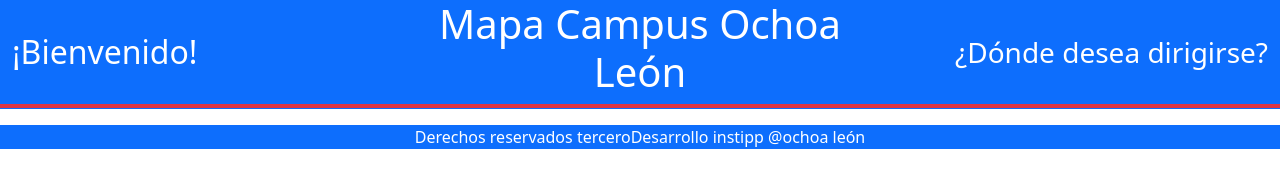
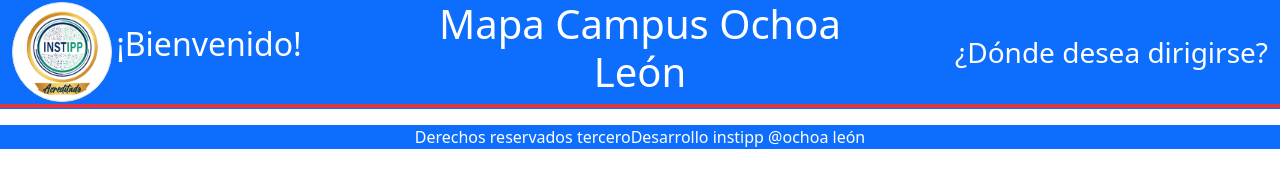
Before and after one commit to Emig21/mapaINSTIPP, a website: page index.html in a window 1280 px wide. Drawn offline with nearby package versions, Linux system fonts and the light colour scheme.

Commit message:
avanceeee

```diff
--- a/index.html
+++ b/index.html
@@ -11,6 +11,7 @@
     <section class="container-fluid">
             <div class="row justify-content-between align-items-center text-bg-primary">
                 <div class="col-12 col-lg-4 text-lg-start text-center mb-2 mb-lg-0">
+                    <img src="img/logo.png" class="img-thumbnail rounded-circle img-fluid" style="width: 100px; height: 100px;" alt="logo instipp">
                     <span class="navbar-brand fs-2">¡Bienvenido!</span>
                 </div>
                 <div class="col-12 col-lg-4 text-center mb-2 mb-lg-0">
@@ -25,6 +26,7 @@
     <!-- cuerpo de página -->
     <section class="container-fluid border border-danger border-2">
 
+
     </section>
 
     <footer class="container-fluid border-top border-primary pt-3">
```
